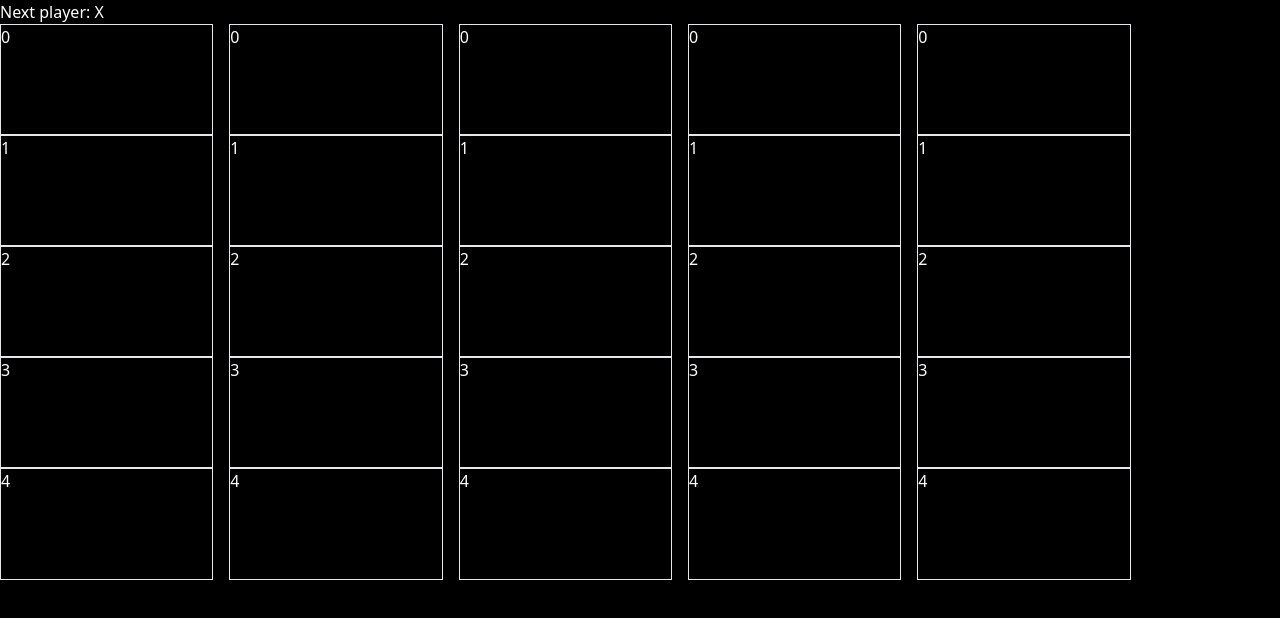
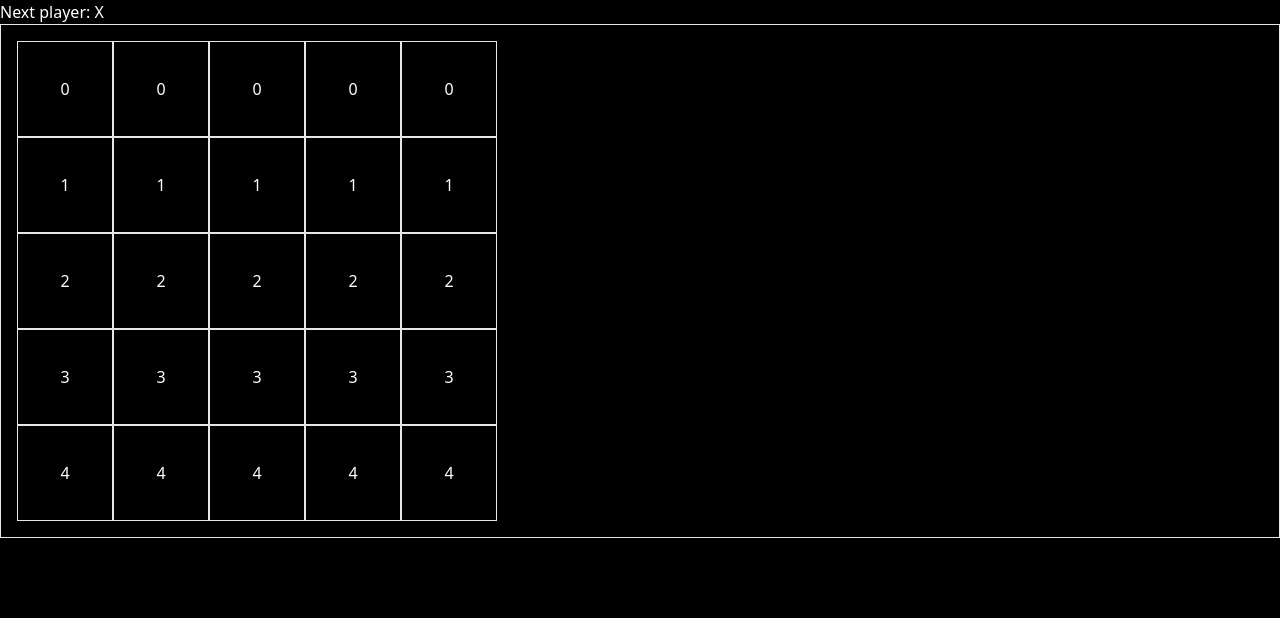
Before and after one commit to rubenyw/AI-TAKTAK, a React (Vite) app in the folder taktak/: page / in a window 1280 px wide. Shown: the top 618 px of the page. Built offline with nearby package versions, Linux system fonts and the light colour scheme.

Commit message:
up to date

```diff
--- a/taktak/src/App.jsx
+++ b/taktak/src/App.jsx
@@ -3,8 +3,6 @@ import { useState } from 'react'
 import TakTakGame from './Taktak'
 
 function App() {
-  const [count, setCount] = useState(0)
-
   return (
     <TakTakGame/>
   )
--- a/taktak/src/Taktak.jsx
+++ b/taktak/src/Taktak.jsx
@@ -37,18 +37,24 @@ const TakTakGame = () => {
     }
   };
 
-  return (
-    <div className='w-full h-full bg-black'>
-      <div className="status text-white">{getStatus()}</div>
-      <div className="board h-5/6">
+  const Table = () => {
+    return (
+      <div className="board border p-4">
         {board.map((row, rowIndex) => (
-            <div key={rowIndex} className="flex h-1/6 gap-4 text-white">
+            <div key={rowIndex} className="flex text-white">
             {row.map((square, colIndex) => (
-                <div key={colIndex} className='border basis-2/12'>{rowIndex}</div>
+                <div key={colIndex} className='grid place-content-center border h-24 w-24'>{rowIndex}</div>
             ))}
             </div>
         ))}
       </div>
+    )
+  }
+
+  return (
+    <div className='w-full h-full bg-black'>
+      <div className="status text-white">{getStatus()}</div>
+      <Table/>
     </div>
   );
 };
```
